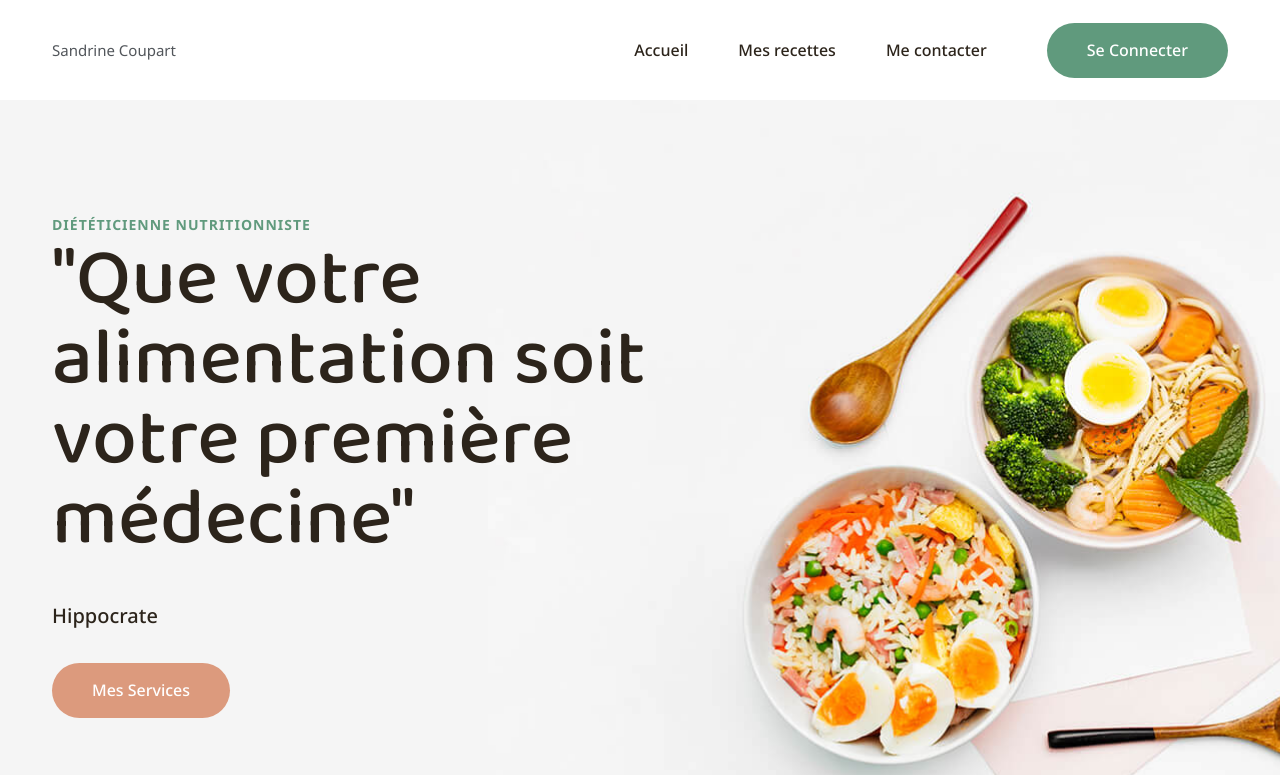
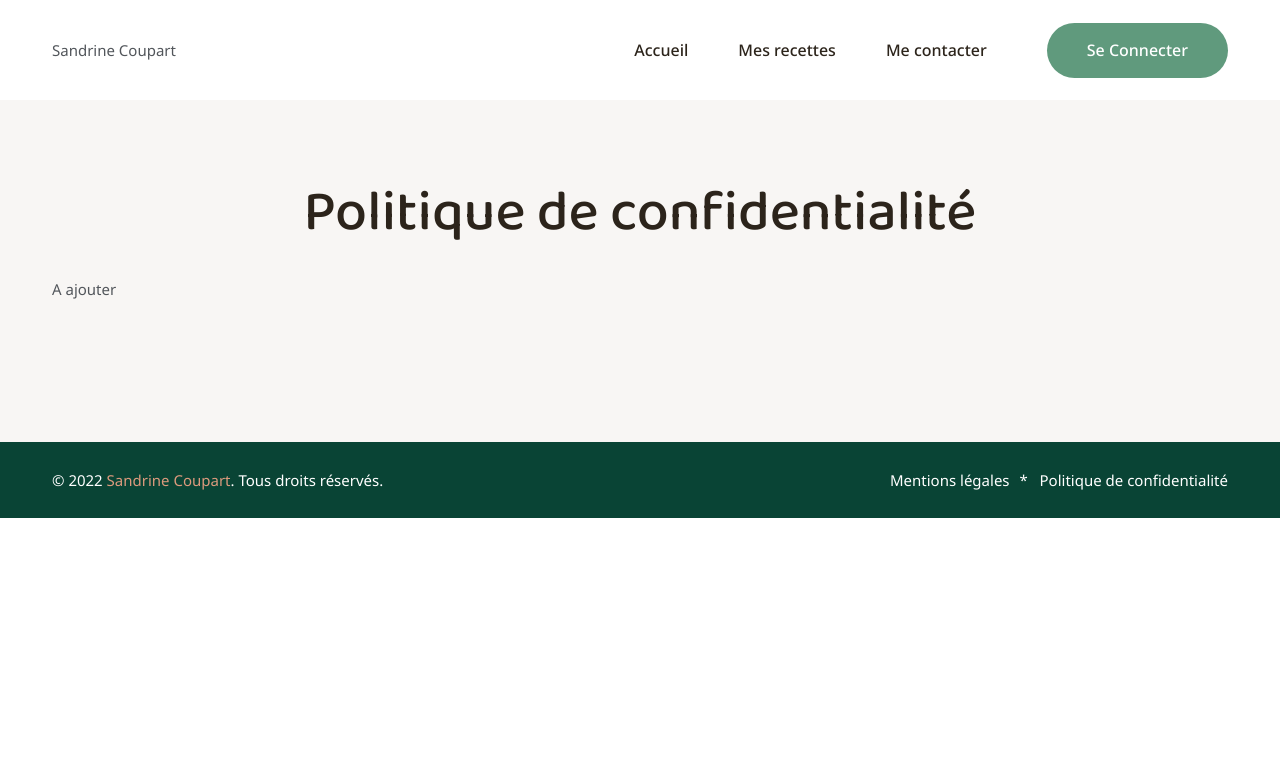
Before and after one commit to fabienjaegle/sandrinecoupart-studi, a React (Create React App) app in the folder client/: page /private-policy in a window 1280 px wide. Shown: the top 775 px of the page. Built offline with nearby package versions, Linux system fonts and the light colour scheme.

Commit message:
Add private policy page

```diff
--- a/client/src/App.js
+++ b/client/src/App.js
@@ -7,10 +7,12 @@ import Register from "./components/pages/Register";
 import Recipes from "./components/pages/Recipes";
 import Recipe from "./components/pages/Recipe";
 import Contact from "./components/pages/Contact";
+import Terms from "./components/pages/Terms";
+import Policy from "./components/pages/Policy";
 import 'bootstrap/dist/css/bootstrap.min.css';
 import './App.css';
 import './IcoFont.css';
-import Terms from "./components/pages/Terms";
+
 
 function App() {
   return (
@@ -25,7 +27,7 @@ function App() {
         <Route path="/admin/createPatient" element={<CreatePatient />}></Route>
         <Route path="/admin/createRecipe" element={<CreateRecipe />}></Route>
         <Route path="/terms" element={<Terms />}></Route>
-        <Route path="/private-policy" element={<Home />}></Route>
+        <Route path="/private-policy" element={<Policy />}></Route>
       </Routes>
     </BrowserRouter>
   );
--- /dev/null
+++ b/client/src/components/PolicyPage.js
@@ -0,0 +1,16 @@
+const PolicyPage = () => {
+    return (
+        <div id="policy" className="section section-padding bg-grey overflow-hidden">
+            <div className="container">
+                <div className="section-title">
+                    <h2 className="main-title">Politique de confidentialité</h2>
+                </div>
+                <div className="col-12">
+                <p> A ajouter </p>
+                </div>
+            </div>
+        </div>
+    )
+}
+
+export default PolicyPage
--- /dev/null
+++ b/client/src/components/pages/Policy.js
@@ -0,0 +1,15 @@
+import Header from "../Header"
+import PolicyPage from "../PolicyPage"
+import Footer from "../Footer"
+
+const Policy = () => {
+    return (
+        <>
+        <Header />
+        <PolicyPage />
+        <Footer />
+        </>
+    )
+}
+
+export default Policy
```
